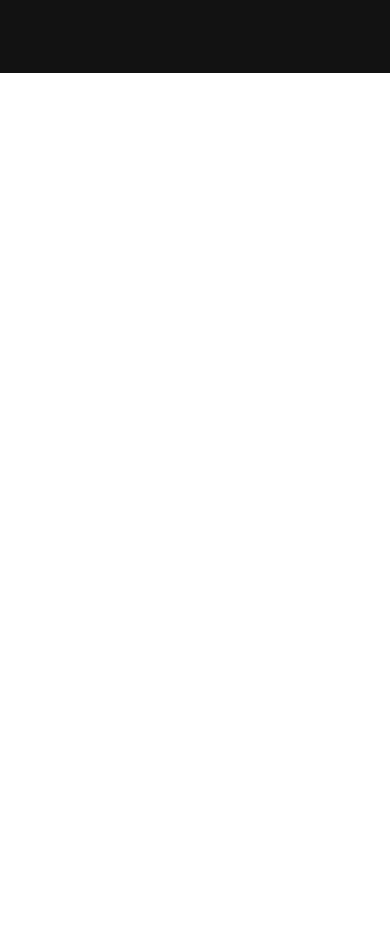
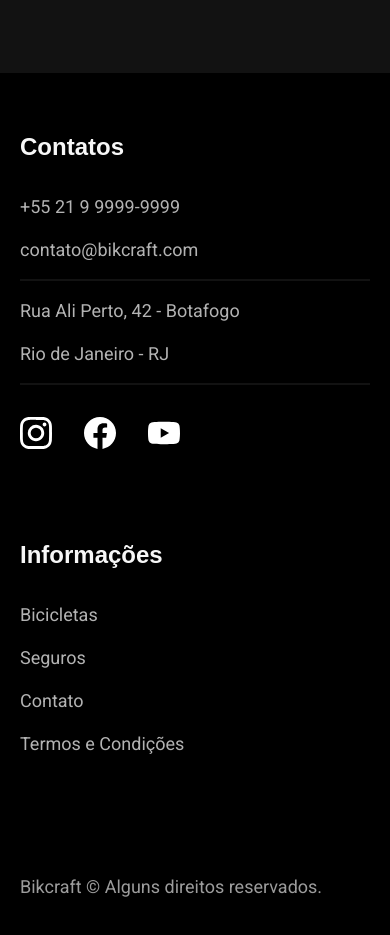
Before and after one commit to YuriSouzaDev/Bikcraft-repo, a plain HTML site: page index.html in a window 390 px wide. Shown: the part 4320-5255 px from the top of the page. Before the commit the page ends 4993 px from the top, so only its background shows below. Drawn offline with Linux system fonts and the light colour scheme.

Commit message:
footer com responsivo

```diff
--- /dev/null
+++ b/css/global/footer.css
@@ -0,0 +1,68 @@
+.footer-bg {
+  background: var(--c12-color);
+}
+
+.footer {
+  max-width: 1400px;
+  padding-top: 60px;
+  padding-bottom: 60px;
+  margin: 0 auto;
+  display: grid;
+  grid-template-columns: 3fr 5fr 4fr;
+  gap: 40px;
+}
+
+.footer-contato ul {
+  margin-bottom: 2rem;
+}
+
+.footer h2 {
+  margin-bottom: 2rem;
+}
+
+.footer li {
+  margin-bottom: 1rem;
+}
+
+.footer-contato li:nth-child(even)::after {
+  content: "";
+  display: block;
+  height: 2px;
+  max-width: 360px;
+  margin-top: 1rem;
+  background: var(--c11-color);
+}
+
+.footer-redes {
+  display: flex;
+  gap: 0 2rem;
+}
+
+.footer a:hover {
+  color: var(--c00-color);
+}
+
+.footer-copy {
+  grid-column: 1 / -1;
+  margin-top: 40px;
+}
+
+@media (max-width: 800px) {
+  .footer {
+    grid-template-columns: 1fr 1fr;
+  }
+  .footer > img {
+    display: none;
+  }
+}
+
+@media (max-width: 600px) {
+  .footer {
+    grid-template-columns: 1fr;
+    gap: 60px;
+  }
+
+  .footer-copy {
+    margin-top: 40px;
+  }
+}
--- a/css/global/global.css
+++ b/css/global/global.css
@@ -5,7 +5,6 @@
 
 body {
   font-family: Arial, Helvetica, sans-serif;
-  padding-bottom: 600px;
   color: var(--c01-color);
 }
 
--- a/css/style.css
+++ b/css/style.css
@@ -1,6 +1,7 @@
 /* Globais */
 @import "./global/global.css";
 @import "./global/header.css";
+@import "./global/footer.css";
 
 /* Utilidades */
 @import "./utilitarios/componentes.css";
--- a/css/utilitarios/tipografia.css
+++ b/css/utilitarios/tipografia.css
@@ -39,6 +39,9 @@
 }
 .font-2-r-24 {
   font: 400 1.5rem/1.5 "Roboto", sans-serif;
+}
+.font-2-r-18 {
+  font: 400 1.125rem/1.5 "Roboto", sans-serif;
 }
 .font-2-r-16 {
   font: 400 1rem/1.5 "Roboto", sans-serif;
--- a/index.html
+++ b/index.html
@@ -17,7 +17,7 @@
 <body>
   <header class="header-bg">
     <div class="header container">
-      <a href="#" class="logo"><img src="./img/logo.svg" alt="Bikcraft Logo"></a>
+      <a href="./index.html" class="logo"><img src="./img/logo.svg" alt="Bikcraft Logo"></a>
       <nav aria-label="primaria">
         <ul class="header-menu font-1-r-18 cor-01">
           <li><a href="./bicicletas.html">Bicicletas</a></li>
@@ -152,6 +152,36 @@
       </div>
     </div>
   </article>
+
+  <footer class="footer-bg">
+    <div class="footer container">
+      <img src="./img/logo.svg" alt="Bikcraft">
+
+      <div class="footer-contato">
+        <h2 class="font-2-m-24">Contatos</h2>
+        <ul class="font-2-r-18 cor-05">
+          <li><a href="tel:+5521999999999">+55 21 9 9999-9999</a></li>
+          <li><a href="mailto:contato@bikcraft.com">contato@bikcraft.com</a></li>
+          <li>Rua Ali Perto, 42 - Botafogo</li>
+          <li>Rio de Janeiro - RJ</li>
+        </ul>
+        <ul class="footer-redes">
+          <a href="www.instagram.com"><img src="./img/redes/instagram.svg" alt="instagram page"></a>
+          <a href="https://www.facebook.com/"><img src="./img/redes/facebook.svg" alt="facebook page"></a>
+          <a href="www.youtube.com"><img src="./img/redes/youtube.svg" alt="youtube channel"></a>
+        </ul>
+      </div>
+      <div class="footer-informacoes">
+        <h2 class="font-2-m-24">Informações</h2>
+        <ul class="font-2-r-18 cor-05">
+          <li><a href="#">Bicicletas</a></li>
+          <li><a href="#">Seguros</a></li>
+          <li><a href="#">Contato</a></li>
+          <li><a href="#">Termos e Condições</a></li>
+        </ul>
+      </div>
+      <p class="footer-copy font-2-r-18 cor-06">Bikcraft © Alguns direitos reservados.</p>
+  </footer>
 </body>
 
 </html>
```
